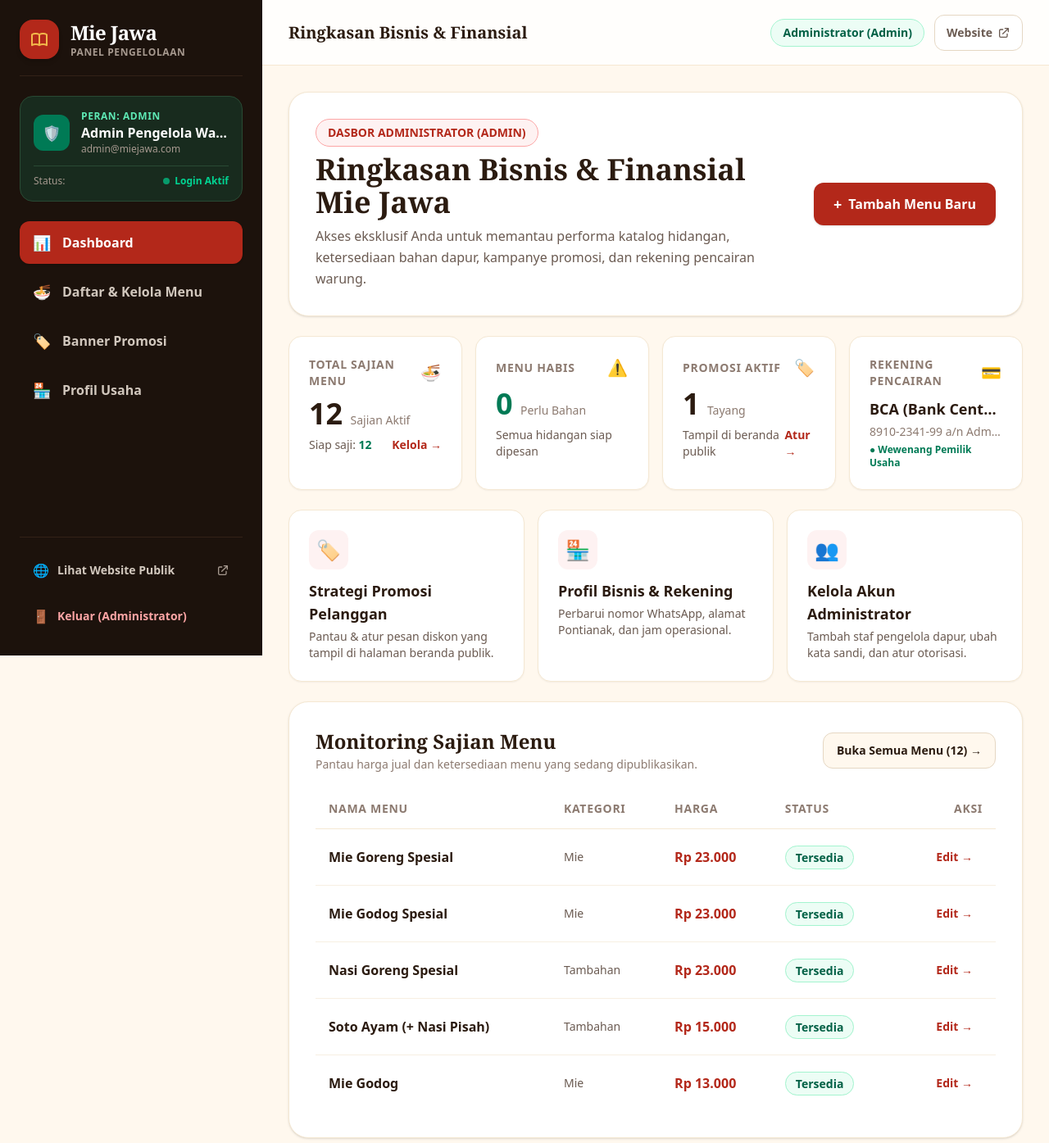
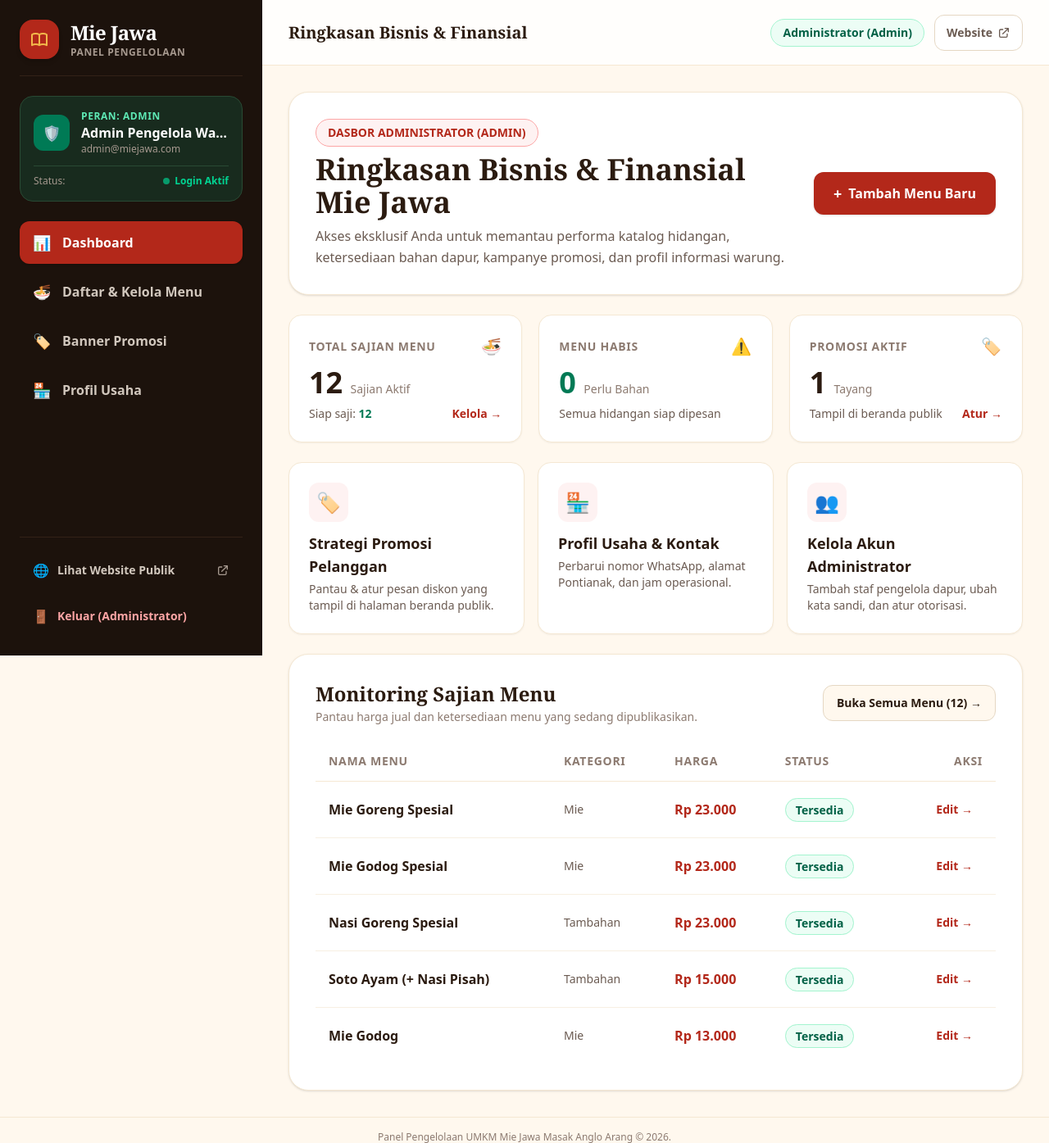
Before and after one commit to bimaartayasa969/mie-jawa, a Laravel app: page /admin in a window 1280 px wide. Shown: the top 1395 px of the page at 82% size. Run offline with Laravel 12, Linux system fonts and the light colour scheme; a user stored in the database is signed in; data comes from the database, SQL or seed files in the repository; style sheets or scripts are compiled from the project's sources.

Commit message:
feat: hapus kartu dan referensi rekening dari dashboard admin

```diff
--- a/nixpacks.toml
+++ b/nixpacks.toml
@@ -6,4 +6,4 @@ cmds = [
 ]
 
 [start]
-cmd = 'chmod -R 777 storage bootstrap/cache || true ; php artisan storage:link || true ; php artisan migrate --force || true ; php artisan db:seed --force || true ; php artisan serve --host=0.0.0.0 --port=$PORT'
+cmd = 'chmod -R 777 database storage bootstrap/cache || true ; php artisan storage:link || true ; php artisan migrate --force || true ; php artisan db:seed --force || true ; php artisan serve --host=0.0.0.0 --port=$PORT'
--- a/resources/views/admin/dashboard.blade.php
+++ b/resources/views/admin/dashboard.blade.php
@@ -16,7 +16,7 @@
                 Ringkasan Bisnis &amp; Finansial Mie Jawa
             </h1>
             <p class="text-sm sm:text-base text-[#6B5B52] mt-2 leading-relaxed">
-                Akses eksklusif Anda untuk memantau performa katalog hidangan, ketersediaan bahan dapur, kampanye promosi, dan rekening pencairan warung.
+                Akses eksklusif Anda untuk memantau performa katalog hidangan, ketersediaan bahan dapur, kampanye promosi, dan profil informasi warung.
             </p>
         </div>
 
@@ -28,8 +28,8 @@
         </div>
     </div>
 
-    <!-- 4 Kartu Metrik Utama Sesuai Kebutuhan User & Mockup 165611 -->
-    <div class="grid grid-cols-1 sm:grid-cols-2 lg:grid-cols-4 gap-4">
+    <!-- 3 Kartu Metrik Utama Sesuai Kebutuhan User & Mockup -->
+    <div class="grid grid-cols-1 sm:grid-cols-2 lg:grid-cols-3 gap-5">
 
         <!-- 1. Total Menu -->
         <div class="bg-white rounded-2xl p-5 sm:p-6 border border-[#F5E8D3] shadow-xs">
@@ -75,23 +75,6 @@
             </div>
         </div>
 
-        <!-- 4. Rekening Pencairan & Info Toko -->
-        <div class="bg-white rounded-2xl p-5 sm:p-6 border border-[#F5E8D3] shadow-xs">
-            <div class="flex items-center justify-between text-xs sm:text-sm text-[#8C7A70] uppercase font-bold tracking-wider">
-                <span>Rekening Pencairan</span>
-                <span class="text-xl text-indigo-500">💳</span>
-            </div>
-            <div class="text-base sm:text-lg font-bold text-[#2B1B10] mt-2.5 truncate">
-                BCA (Bank Central Asia)
-            </div>
-            <div class="text-xs sm:text-sm text-[#8C7A70] mt-1 truncate">
-                8910-2341-99 a/n {{ auth()->user()->nama }}
-            </div>
-            <div class="text-xs text-emerald-700 font-semibold mt-1">
-                ● Wewenang Pemilik Usaha
-            </div>
-        </div>
-
     </div>
 
     <!-- Tautan Menu Cepat Khusus Pemilik Usaha -->
@@ -109,7 +92,7 @@
             <div class="w-12 h-12 rounded-xl bg-[#FEF2F2] text-[#B3281A] flex items-center justify-center text-2xl mb-3 group-hover:scale-105 transition">
                 🏪
             </div>
-            <h3 class="font-bold text-base sm:text-lg text-[#2B1B10]">Profil Bisnis &amp; Rekening</h3>
+            <h3 class="font-bold text-base sm:text-lg text-[#2B1B10]">Profil Usaha &amp; Kontak</h3>
             <p class="text-xs sm:text-sm text-[#6B5B52] mt-1">Perbarui nomor WhatsApp, alamat Pontianak, dan jam operasional.</p>
         </a>
 
```
Also changed, not shown: 1 other file.
